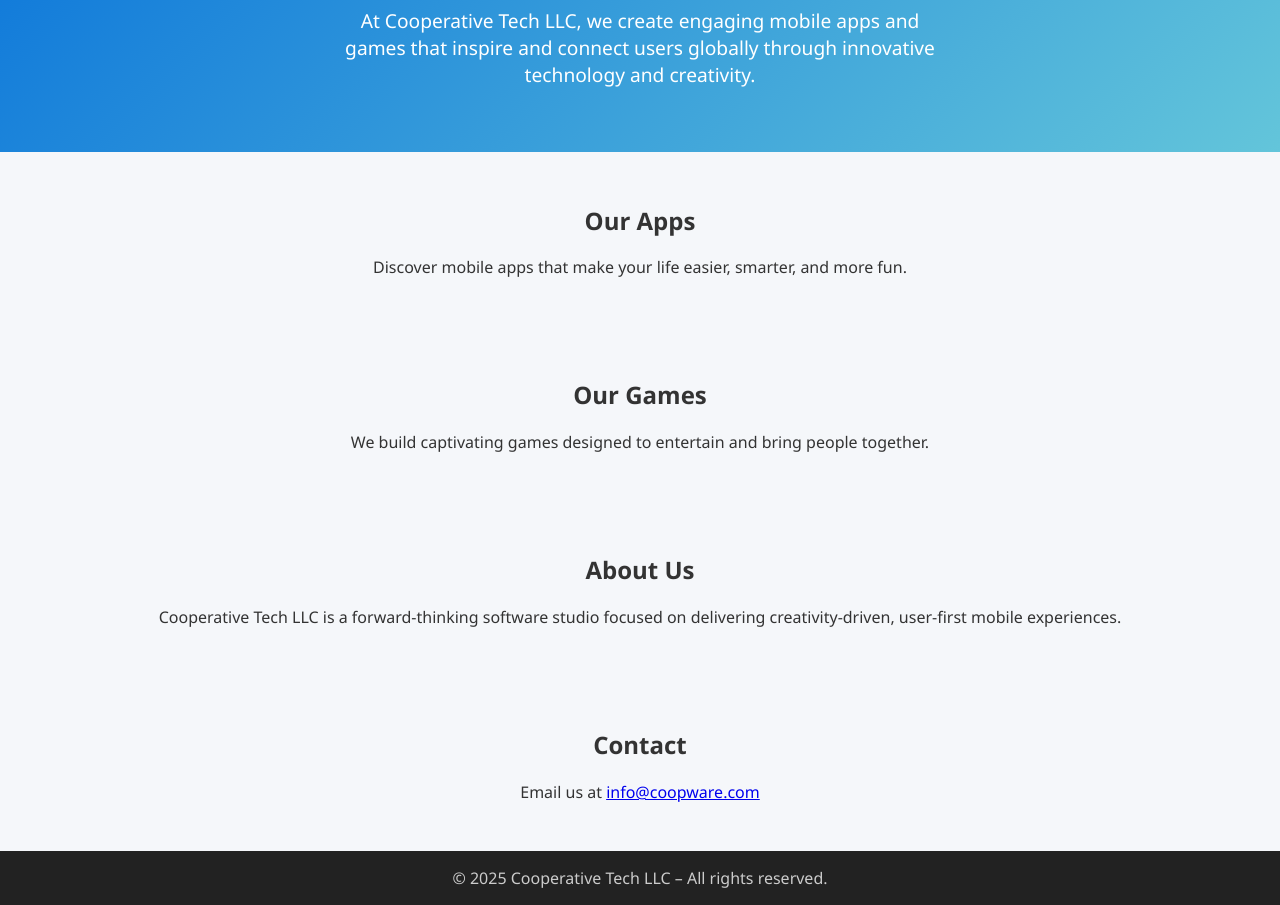
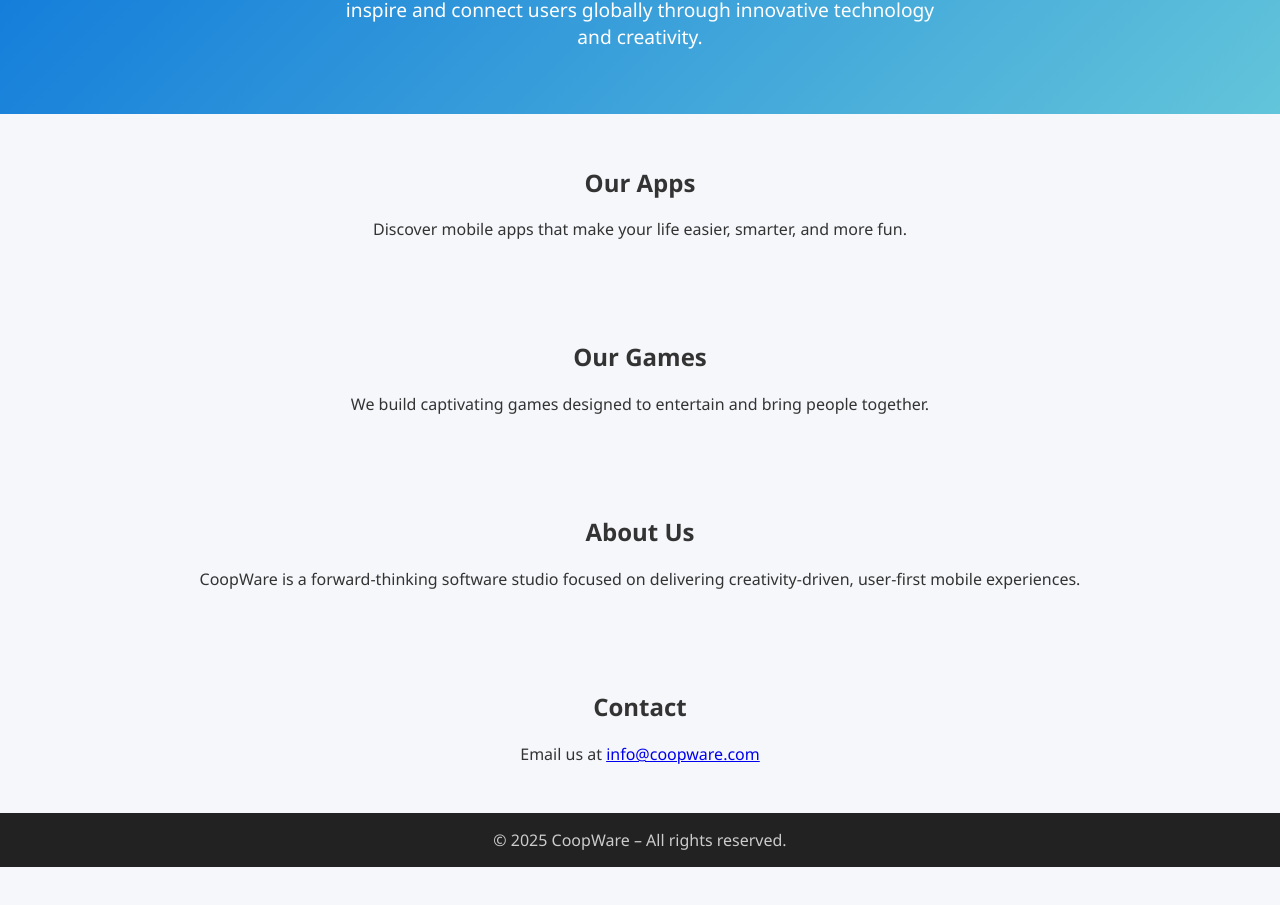
Before and after one commit to coopwareusa/coopwareusa.github.io, a plain HTML site: page index.html in a window 1280 px wide. Shown: the part 349-1254 px from the top of the page. After the commit the page ends 1216 px from the top, so only its background shows below. Drawn offline with Linux system fonts and the light colour scheme.

Commit message:
Update index.html

```diff
--- a/index.html
+++ b/index.html
@@ -68,7 +68,7 @@
 
   <header>
     <h1>CoopWare</h1>
-    <p>By Cooperative Tech LLC</p>
+
   </header>
 
   <nav>
@@ -81,7 +81,7 @@
 
   <div class="hero">
     <h1>Innovative Mobile Apps and Games</h1>
-    <p>At Cooperative Tech LLC, we create engaging mobile apps and games that inspire and connect users globally through innovative technology and creativity.</p>
+    <p>At CoopWare, we create engaging mobile apps and games that inspire and connect users globally through innovative technology and creativity.</p>
   </div>
 
   <div id="apps" class="section">
@@ -96,7 +96,7 @@
 
   <div id="about" class="section">
     <h2>About Us</h2>
-    <p>Cooperative Tech LLC is a forward-thinking software studio focused on delivering creativity-driven, user-first mobile experiences.</p>
+    <p>CoopWare is a forward-thinking software studio focused on delivering creativity-driven, user-first mobile experiences.</p>
   </div>
 
   <div id="contact" class="section">
@@ -105,7 +105,7 @@
   </div>
 
   <footer>
-    &copy; 2025 Cooperative Tech LLC – All rights reserved.
+    &copy; 2025 CoopWare – All rights reserved.
   </footer>
 
 </body>
```
